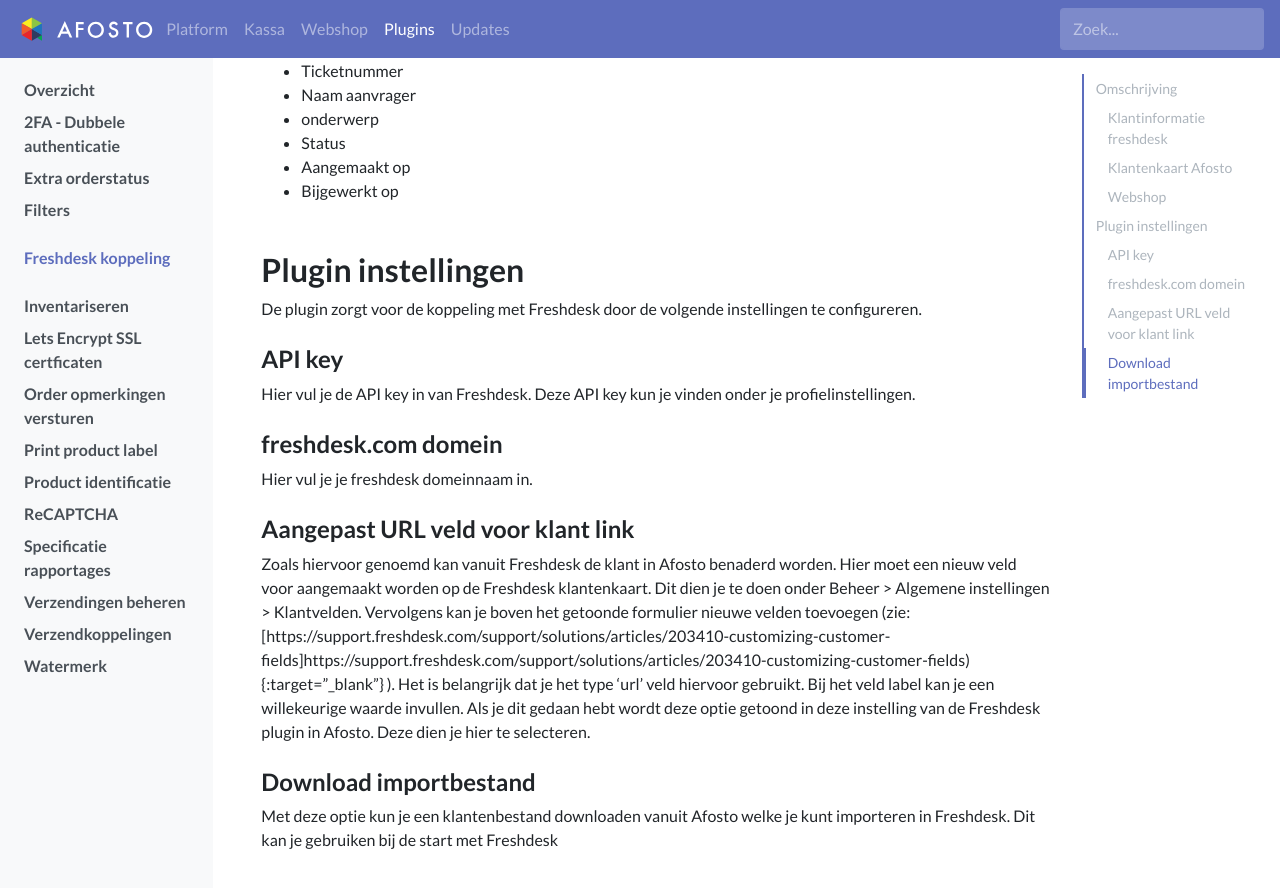
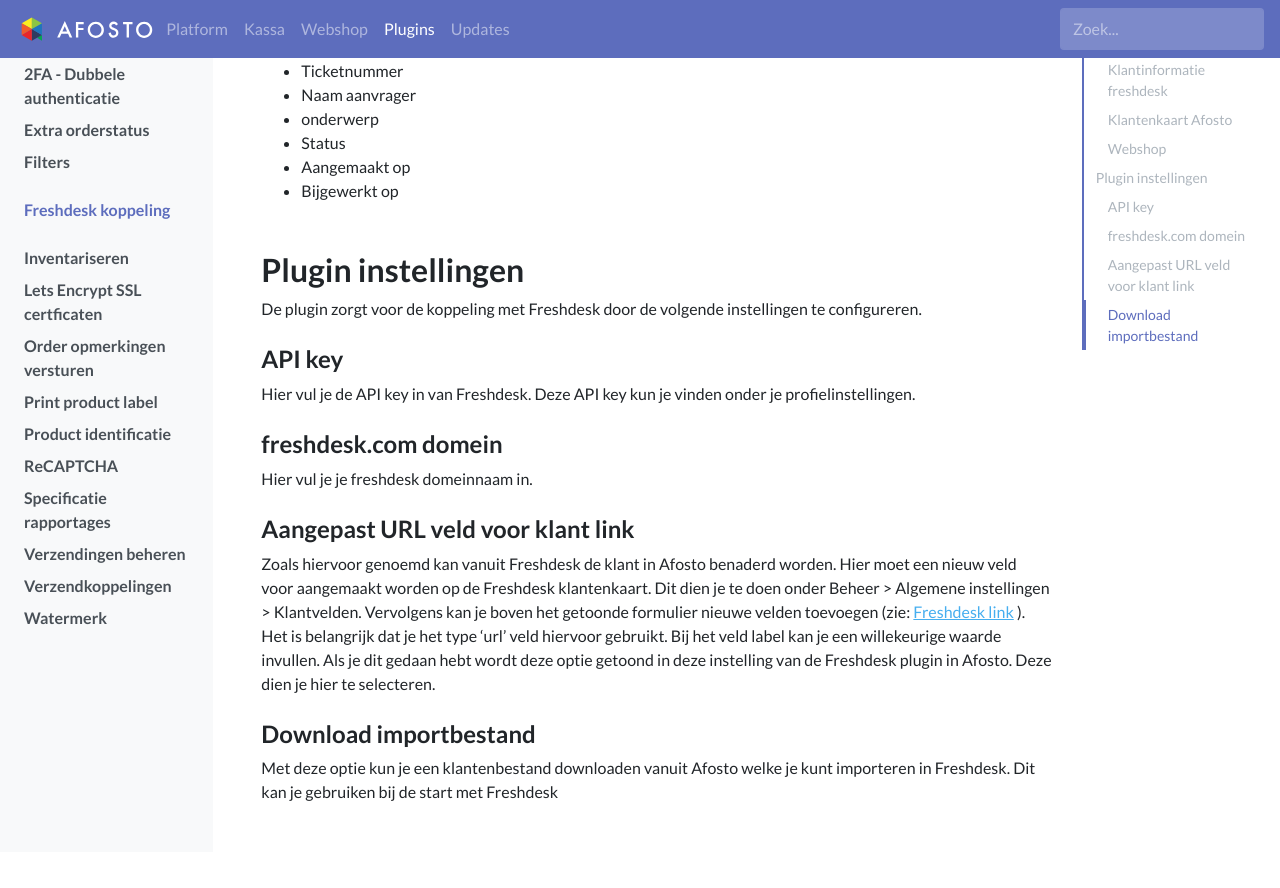
Before and after one commit to afosto/afosto-docs, a Jekyll site: the page built from plugins/freshdesk.md, in a window 1280 px wide and 900 px high, scrolled down 892 px. Shown: the top 888 px of the window. Built offline with Jekyll 4.4.1, drawn with Linux system fonts in a browser that asks for light colours; a script that is not in the unit is left out; after the commit the page ends 1744 px from its top, so only the background shows below that.

Commit message:
Update freshdesk.md

```diff
--- a/plugins/freshdesk.md
+++ b/plugins/freshdesk.md
@@ -40,7 +40,7 @@ Hier vul je de API key in van Freshdesk. Deze API key kun je vinden onder je pro
 ### freshdesk.com domein
 Hier vul je je freshdesk domeinnaam in.
 ### Aangepast URL veld voor klant link
-Zoals hiervoor genoemd kan vanuit Freshdesk de klant in Afosto benaderd worden. Hier moet een nieuw veld voor aangemaakt worden op de Freshdesk klantenkaart. Dit dien je te doen onder Beheer > Algemene instellingen > Klantvelden. Vervolgens kan je boven het getoonde formulier nieuwe velden toevoegen  (zie: [https://support.freshdesk.com/support/solutions/articles/203410-customizing-customer-fields]https://support.freshdesk.com/support/solutions/articles/203410-customizing-customer-fields){:target="_blank"} ). Het is belangrijk dat je het type 'url' veld hiervoor gebruikt. Bij het veld label kan je een willekeurige waarde invullen.
+Zoals hiervoor genoemd kan vanuit Freshdesk de klant in Afosto benaderd worden. Hier moet een nieuw veld voor aangemaakt worden op de Freshdesk klantenkaart. Dit dien je te doen onder Beheer > Algemene instellingen > Klantvelden. Vervolgens kan je boven het getoonde formulier nieuwe velden toevoegen  (zie: [Freshdesk link](https://support.freshdesk.com/support/solutions/articles/203410-customizing-customer-fields){:target="_blank"} ). Het is belangrijk dat je het type 'url' veld hiervoor gebruikt. Bij het veld label kan je een willekeurige waarde invullen.
 Als je dit gedaan hebt wordt deze optie getoond in deze instelling van de Freshdesk plugin in Afosto. Deze dien je hier te selecteren.
 ### Download importbestand
 Met deze optie kun je een klantenbestand downloaden vanuit Afosto welke je kunt importeren in Freshdesk. Dit kan je gebruiken bij de start met Freshdesk
```
